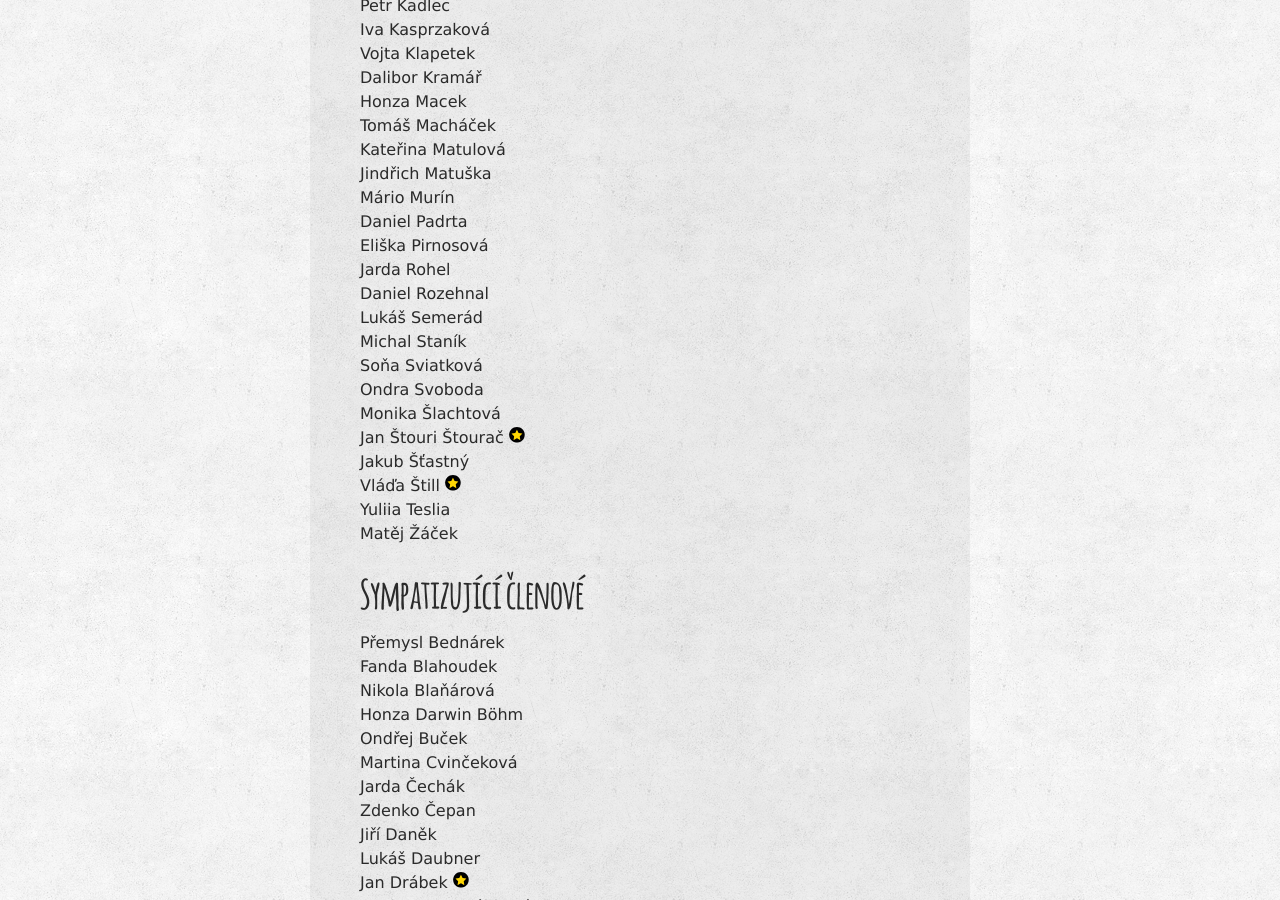
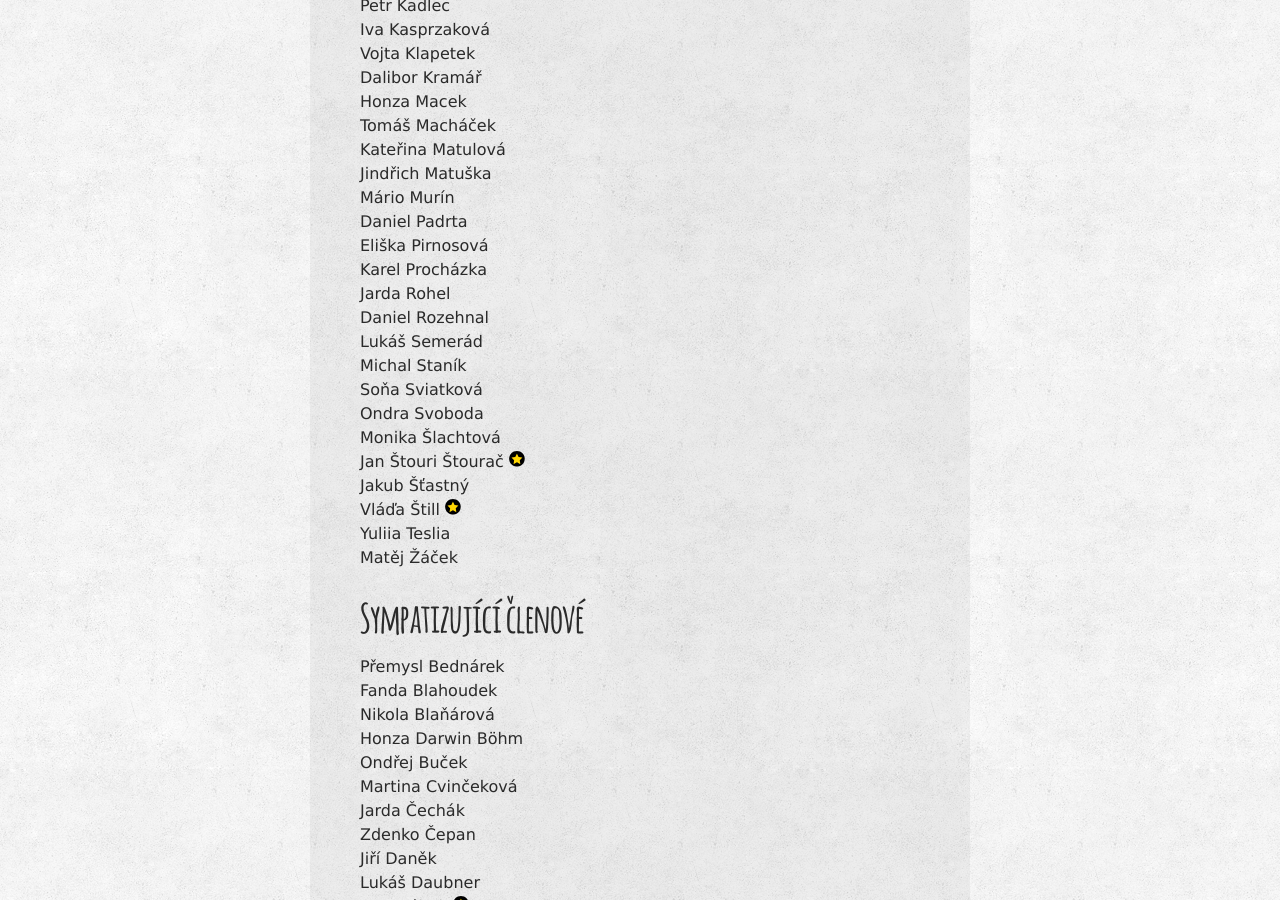
Before and after one commit to zverinec/zverinec-web, a Jekyll site: the page built from _pages/members.md, in a window 1280 px wide and 900 px high, scrolled down 1031 px. Built offline with Jekyll 4.4.1, drawn with Linux system fonts in a browser that asks for light colours; comment, search, counter and statistics services are not loaded.

Commit message:
Add active member Karel Procházka

```diff
--- a/_pages/members.md
+++ b/_pages/members.md
@@ -38,6 +38,7 @@ Jindřich Matuška<br/>
 Mário Murín<br/>
 Daniel Padrta<br/>
 Eliška Pirnosová<br/>
+Karel Procházka<br/>
 Jarda Rohel<br/>
 Daniel Rozehnal<br/>
 Lukáš Semerád<br/>
```
